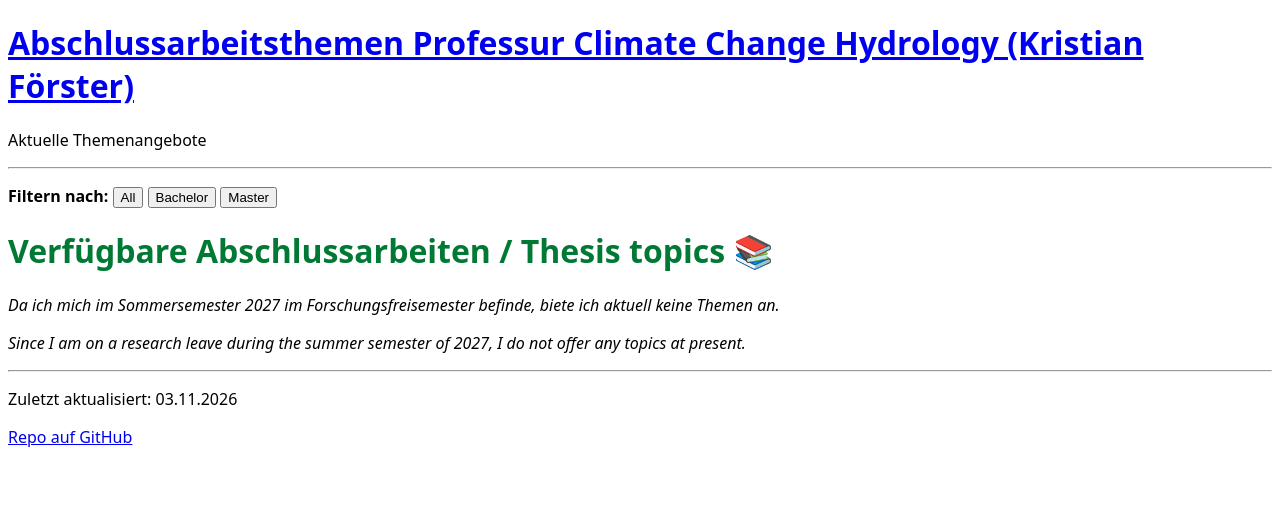
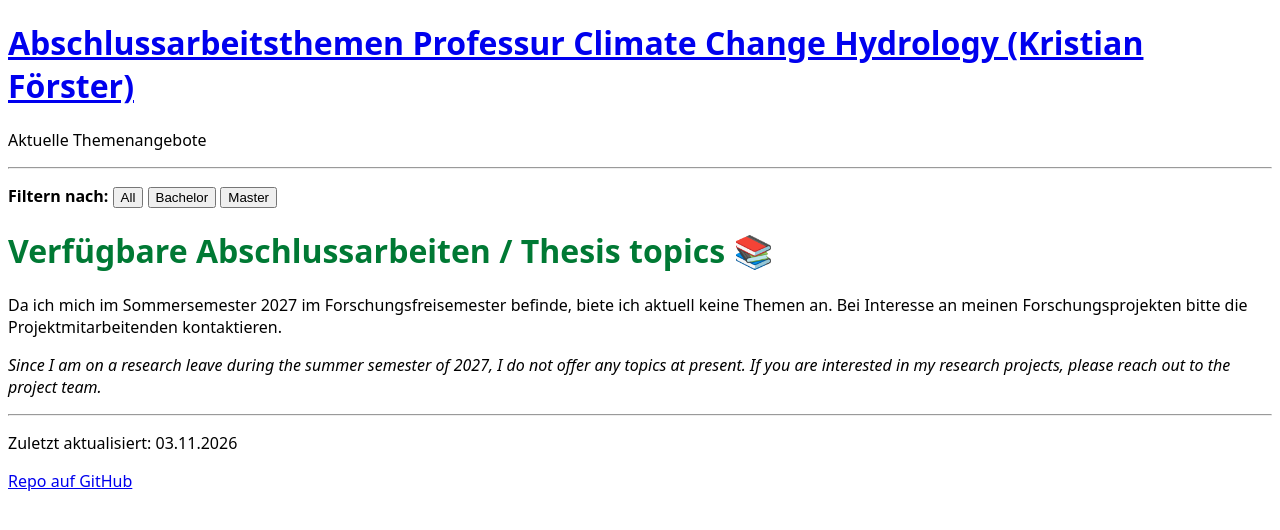
Before and after one commit to kristianfoerster/hswt-cch, a Jekyll site: the page built from index.md, in a window 1280 px wide. Shown: the top 530 px of the page. Built offline with Jekyll 4.4.1, drawn with Linux system fonts in a browser that asks for light colours; our own code applies the rules of GitHub Pages for plain Markdown files.

Commit message:
Update index.md

```diff
--- a/index.md
+++ b/index.md
@@ -22,6 +22,6 @@
 
 # Verfügbare Abschlussarbeiten / Thesis topics 📚
 
-*Da ich mich im Sommersemester 2027 im Forschungsfreisemester befinde, biete ich aktuell keine Themen an.*
+Da ich mich im Sommersemester 2027 im Forschungsfreisemester befinde, biete ich aktuell keine Themen an. Bei Interesse an meinen Forschungsprojekten bitte die Projektmitarbeitenden kontaktieren.
 
-*Since I am on a research leave during the summer semester of 2027, I do not offer any topics at present.*
+*Since I am on a research leave during the summer semester of 2027, I do not offer any topics at present. If you are interested in my research projects, please reach out to the project team.*
```
